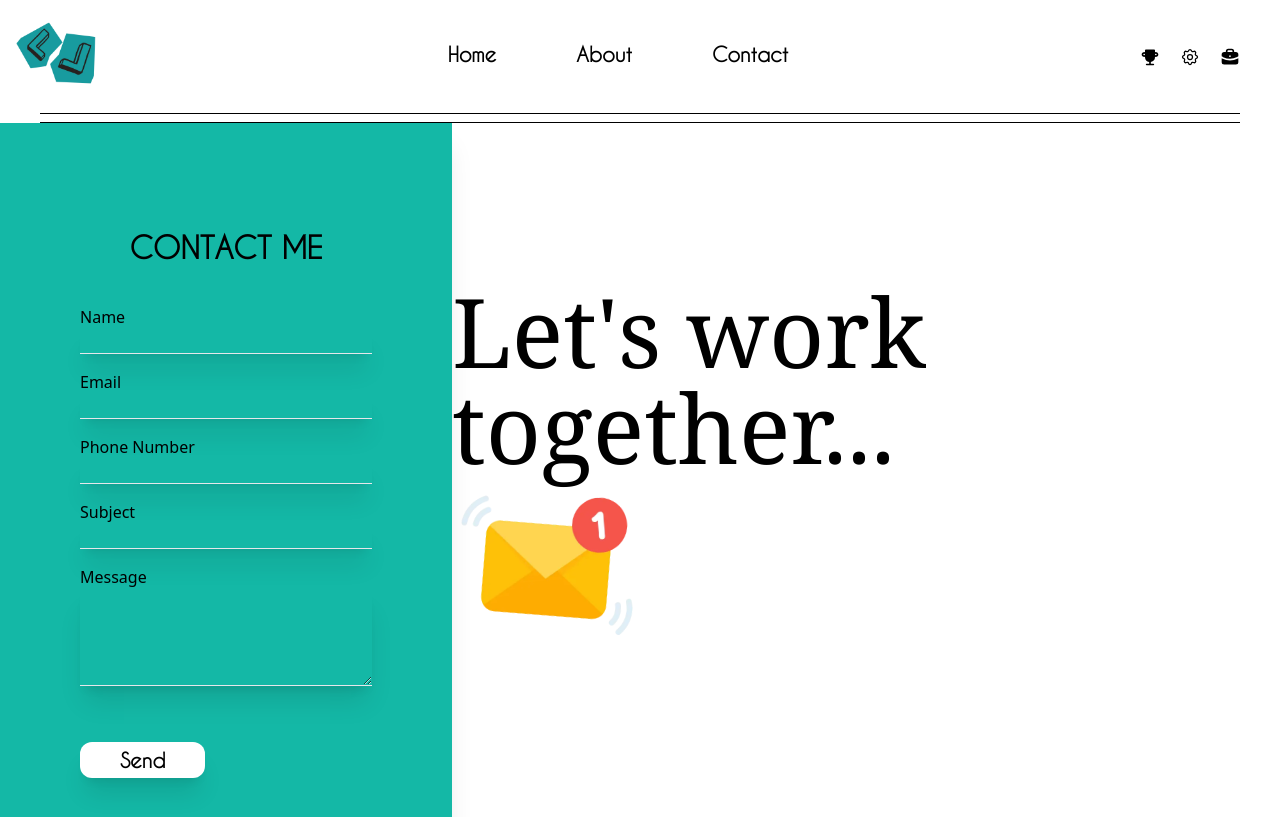
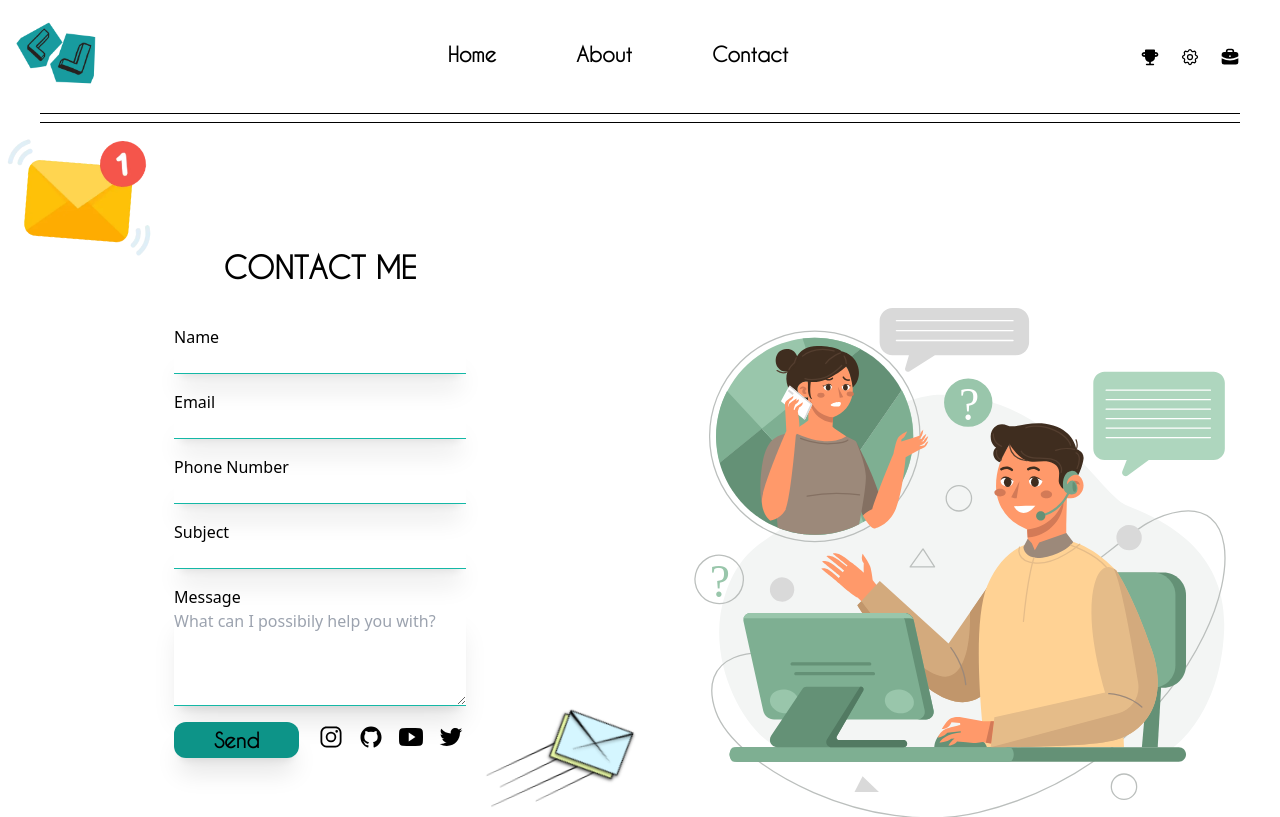
Before and after one commit to Kenqer/portfolio, a React (Create React App) app: page /contact in a window 1280 px wide. Shown: the top 817 px of the page. Built offline with nearby package versions, Linux system fonts and the light colour scheme.

Commit message:
finished contact pages

```diff
--- a/src/components/Navigations/Navbar.js
+++ b/src/components/Navigations/Navbar.js
@@ -5,8 +5,8 @@ const Navbar = () => {
     let [open, setOpen] = useState(false);
     return (
         <header className="w-full">
-            <nav className="bg-transparent">
-                <div className="flex flex-row items-center justify-between">
+            <nav className="bg-transparent ">
+                <div className="flex  flex-row items-center justify-between">
                     <div className="ml-4 cursor-pointer">
                         <a href="#legoin">
                             <img className="w-20 h-full" src="./img/logo.webp" alt="" />
--- a/src/pages/Contact.js
+++ b/src/pages/Contact.js
@@ -1,7 +1,19 @@
 import emailjs from '@emailjs/browser';
 import React, { useRef } from "react";
+import { motion, useInView, useAnimation, spring } from "framer-motion"
+import Reveal from "../components/utils/Reveal";
 
 const Contact = () => {
+    const iconList = {
+        hidd: {
+            opacity: 0,
+            y: 35
+        },
+        visi: {
+            opacity: 1,
+            y: 0,
+        }
+    }
     const form = useRef();
 
     const sendEmail = (e) => {
@@ -23,47 +35,120 @@ const Contact = () => {
 
     return (
         <main className='w-full h-screen'>
-            <div className='w-full h-full flex justify-evenly'>
-                <form ref={form} onSubmit={sendEmail} className='flex flex-row justify-center items-center z-[2] h-full'>
-                    <div className='flex flex-col justify-center gap-4 bg-teal-500 px-20 pt-10 pb-20 shadow-xl w-full h-full'>
+            <div className='w-full h-full flex justify-center lg:flex-row md:flex-col-reverse flex-col-reverse overflow-hidden'>
+                <form ref={form} onSubmit={sendEmail} className='flex flex-row justify-center absolute md:absolute lg:static items-center z-[2] w-full h-full overflow-hidden'>
+                    <div className='px-20 pt-10 pb-20 z-[2]'>
                         <div className='flex flex-col gap-4'>
                             <div className='text-center pb-6'>
                                 <h3 className='text-3xl font-bold font-[jawa]'>CONTACT ME</h3>
                             </div>
-                            <div className='flex flex-col'>
-                                <label>Name</label>
-                                <input type="text" name="from_name" required className='border-b shadow-xl bg-transparent outline-none' />
-                            </div>
-                            <div className='flex flex-col'>
-                                <label>Email</label>
-                                <input type="email" name="from_email" required className='border-b shadow-xl bg-transparent outline-none' />
-                            </div>
-                            <div className='flex flex-col'>
-                                <label>Phone Number</label>
-                                <input type="text" name="phone_no" required className='border-b shadow-xl bg-transparent outline-none' />
-                            </div>
-                            <div className='flex flex-col'>
-                                <label>Subject</label>
-                                <input type="text" name="subject" required className='border-b shadow-xl bg-transparent outline-none' />
-                            </div>
-                            <div className='flex flex-col'>
-                                <label>Message</label>
-                                <textarea name="message" rows='4' cols='30' className='border-b shadow-xl bg-transparent outline-none' />
-                            </div>
-                            <div>
-                                <button type="submit" value="Send" className='px-10 py-1 text-xl font-semibold font-[jawa] bg-white rounded-xl shadow-xl hover:scale-110 hover:bg-teal-200 mt-10 duration-200' >Send</button>
+                            <label className='flex flex-col'>
+                                Name
+                                <input type="text" name="from_name" required className='border-b border-teal-500 shadow-xl bg-transparent outline-none' />
+                            </label>
+                            <label className='flex flex-col'>
+                                Email
+                                <input type="email" name="from_email" required className='border-b border-teal-500 shadow-xl bg-transparent outline-none' />
+                            </label>
+                            <label className='flex flex-col'>
+                                Phone Number
+                                <input type="text" name="phone_no" required className='border-b border-teal-500 shadow-xl bg-transparent outline-none' />
+                            </label>
+                            <label className='flex flex-col'>
+                                Subject
+                                <input type="text" name="subject" required className='border-b border-teal-500 shadow-xl bg-transparent outline-none' />
+                            </label>
+                            <label className='flex flex-col'>
+                                Message
+                                <textarea name="message" rows='4' cols='30' placeholder='What can I possibily help you with?' className='border-b border-teal-500 shadow-xl bg-transparent outline-none' />
+                            </label>
+                            <div className='flex flex-row items-center gap-5'>
+                                <button type="submit" value="Send" className='px-10 py-1 text-xl font-semibold font-[jawa] bg-teal-600 rounded-xl shadow-xl hover:scale-110 hover:bg-teal-200 duration-200' >Send</button>
+                                <div className="flex text-2xl md:text-2xl gap-4">
+                                    <motion.div
+                                        variants={iconList}
+                                        initial="hidd"
+                                        animate="visi"
+                                        transition={{
+                                            delay: 0.2,
+                                            duration: 1,
+                                            bounce: 0.55,
+                                            type: 'spring'
+                                        }}
+                                    >
+                                        <a className="hover:scale-110 duration-300 hover:text-purple-800" href="https://www.instagram.com/ken.qer/" target="_blank">
+                                            <ion-icon name="logo-instagram"></ion-icon>
+                                        </a>
+                                    </motion.div>
+                                    <motion.div
+                                        variants={iconList}
+                                        initial="hidd"
+                                        animate="visi"
+                                        transition={{
+                                            delay: 0.4,
+                                            duration: 1,
+                                            bounce: 0.55,
+                                            type: 'spring'
+                                        }}
+                                    >
+                                        <a className="hover:scale-110 duration-300 hover:text-white" href="https://www.instagram.com/ken.qer/" target="_blank">
+                                            <ion-icon name="logo-github"></ion-icon>
+                                        </a>
+                                    </motion.div>
+                                    <motion.div
+                                        variants={iconList}
+                                        initial="hidd"
+                                        animate="visi"
+                                        transition={{
+                                            delay: 0.6,
+                                            duration: 1,
+                                            bounce: 0.55,
+                                            type: 'spring'
+                                        }}
+                                    >
+                                        <a className="hover:scale-110 duration-300 hover:text-red-500" href="https://www.instagram.com/ken.qer/" target="_blank">
+                                            <ion-icon name="logo-youtube"></ion-icon>
+                                        </a>
+                                    </motion.div>
+                                    <motion.div
+                                        variants={iconList}
+                                        initial="hidd"
+                                        animate="visi"
+                                        transition={{
+                                            delay: 0.8,
+                                            duration: 1,
+                                            bounce: 0.55,
+                                            type: 'spring'
+                                        }}
+                                    >
+                                        <a className="hover:scale-110 duration-300 hover:text-blue-400" href="https://www.instagram.com/ken.qer/" target="_blank">
+                                            <ion-icon name="logo-twitter"></ion-icon>
+                                        </a>
+                                    </motion.div>
+                                </div>
                             </div>
                         </div>
                     </div>
+                    <div className='absolute z-[1] md:mt-[-40rem] lg:mt-[-40rem] mt-[-30rem] lg:ml-[-30rem] md:ml-[-30rem] ml-[-14rem] '>
+                        <img src="./img/mail.webp" alt="" className='lg:w-40 lg:h-40 md:w-40 md:h-40 w-20 h-20 mail' />
+                    </div>
+                    <div className='absolute z-[1] mb-[-30rem] lg:mr-[-30rem] md:mr-[-30rem] mr-[-10rem]'>
+                        <img src="./img/mail2.svg" alt="" className='lg:w-48 lg:h-48 md:w-48 md:h-48 w-28 h-28 mail' />
+                    </div>
                 </form>
-                <section className='mt-40'>
-                    <h2 className='text-8xl font-serif'>Let's work together...</h2>
-                    <div className='absolute z-[1]'>
-                        <img src="./img/mail.webp" alt="" className='w-48 h-48 mail' />
-                    </div>
+                <section className='w-full h-screen flex items-center justify-center '>
+                        <div className="pt-[25vh] px-[10%] z-[1] blur-sm md:blur-sm lg:blur-none ">
+                            <motion.div
+                                initial={{ opacity: 0, filter: 'blur(15px)', y: 50 }}
+                                whileInView={{ opacity: 1, filter: 'blur(0px)', y: 0 }}
+                                viewport={{ once: true, amount: 0.2 }}
+                                className="z-[1] w-[50vh] md:w-[80vh] lg:w-[80vh] md:mt-[-15vh] lg:mt-[-15vh]">
+                                <img src="./img/cswork.svg" alt="" />
+                            </motion.div>
+                        </div>
                 </section>
-            </div>
-        </main>
+            </div >
+        </main >
     );
 };
 export default Contact;
```
Also changed, not shown: public/img/cswork.svg (added), public/img/mail2.svg (added).
